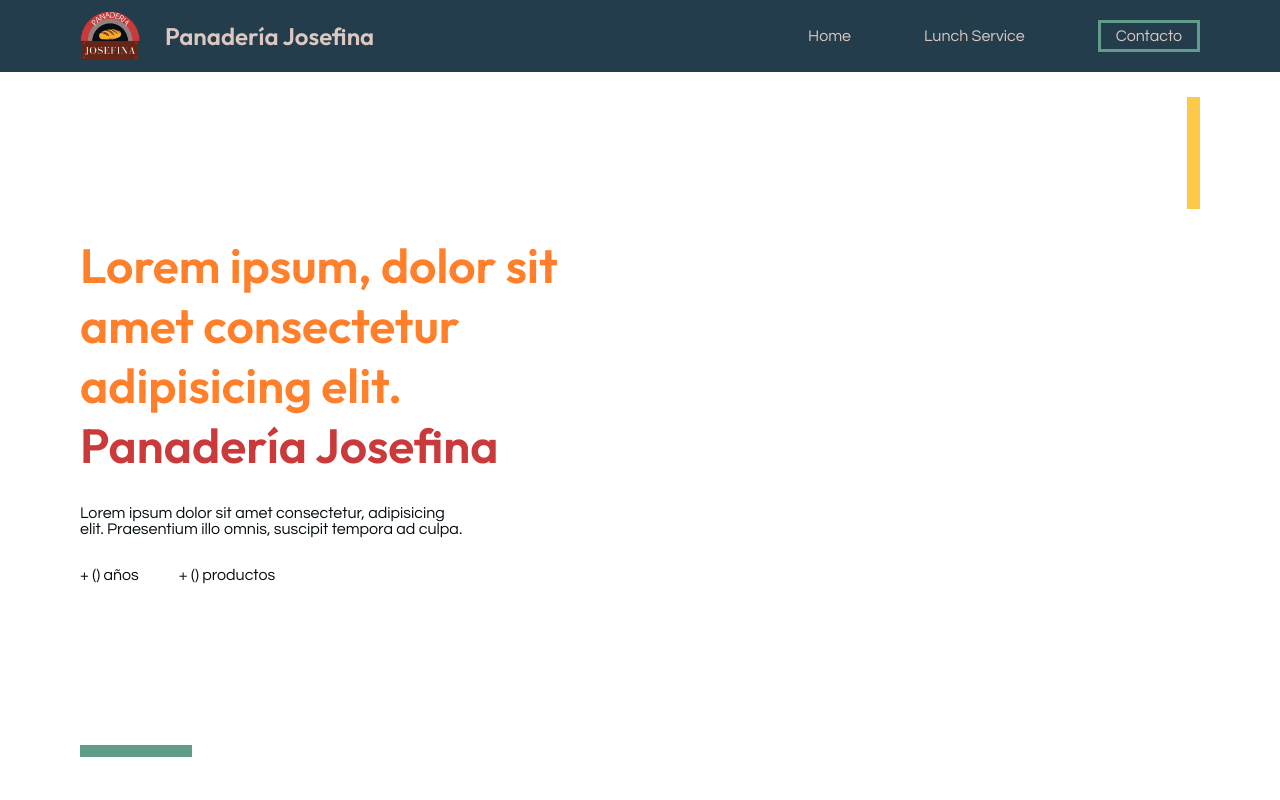
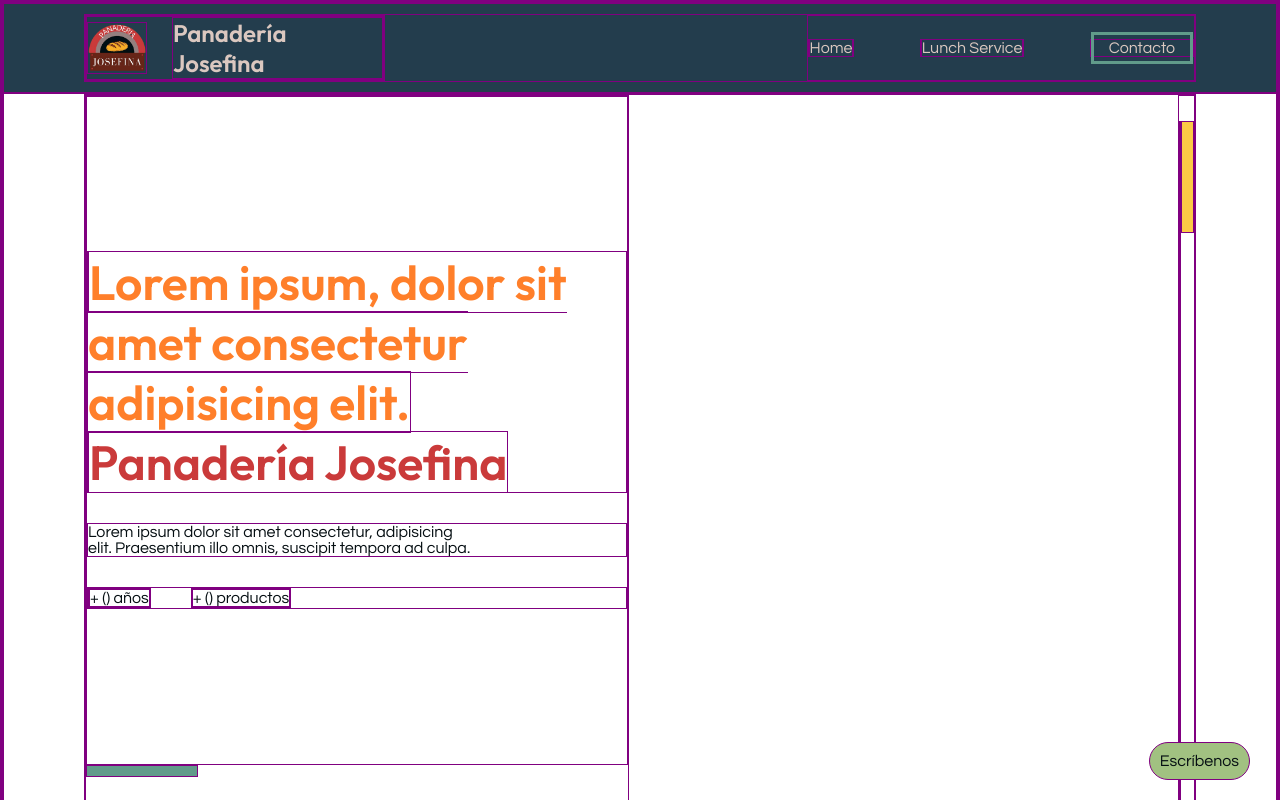
Before and after one commit to Veneburon15/panaderia_josefina, a React (Vite) app: page / in a window 1280 px wide. Shown: the top 800 px of the page. Built offline with nearby package versions, Linux system fonts and the light colour scheme.

Commit message:
Basic style for the WhatsApp button

```diff
--- a/src/Components/WhatsappButton.jsx
+++ b/src/Components/WhatsappButton.jsx
@@ -11,6 +11,7 @@ const WhatsAppButton = () => {
     //   className={`whatsapp-button ${showButton ? 'show' : 'hide'}`}
       target="_blank"
       rel="noopener noreferrer"
+      className='wppButton'
     >
         Escríbenos
         {/* <img src={WppIcon} alt="ícono de WhatsApp" className='iconWpp'/> */}
--- a/src/scss/_homePage.scss
+++ b/src/scss/_homePage.scss
@@ -111,6 +111,8 @@
             .panaderiaBento{
                 @include flex_row;
                 @include center_all;
+                padding: 15px;
+                height: 100%;
                 gap: $bento-gap;
 
                 img{
--- /dev/null
+++ b/src/scss/_wppButton.scss
@@ -0,0 +1,15 @@
+.wppButton{
+    position: fixed;
+    bottom: 20px;
+    right: 30px;
+    z-index: 1000;
+    // width: 130px;
+    // height: 22px;
+    background-color: $main-complementary-color;
+    display: flex;
+    justify-content: left;
+    align-items: center;
+    border-radius: 20px;
+    transition:  0.3s ease-in-out;
+    padding: $bento-gap ;
+}
--- a/src/scss/universal.scss
+++ b/src/scss/universal.scss
@@ -1,11 +1,11 @@
-@import "variables", "mixins", "navbar", "footer", "homePage";
+@import "variables", "mixins", "navbar", "footer", "homePage", "wppButton";
 
 // RESET
 * {
     box-sizing: border-box;
     padding: 0;
     margin: 0;
-    // border: 1px solid purple;
+    border: 1px solid purple;
 
     a {
         text-decoration: none;
```
Also changed, not shown: src/assets/Images/Sandwicheria/sand_jyq.jpg (renamed from src/assets/Images/Sandwicheria/IMG-20240801-WA0132.jpg), src/assets/Images/Sandwicheria/sandx30.jpg (renamed from src/assets/Images/Sandwicheria/IMG-20240801-WA0098.jpg).
